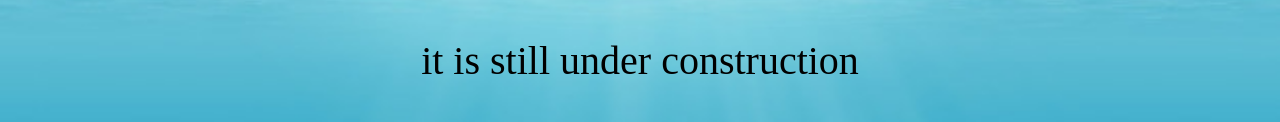
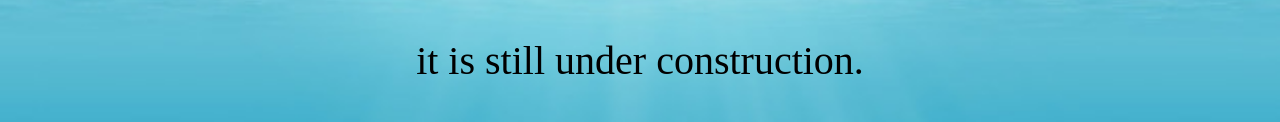
Before and after one commit to p-valenti/p-valenti.github.io, a plain HTML site: page index.html in a window 1280 px wide. Shown: the part 249-371 px from the top of the page. Drawn offline with Linux system fonts and the light colour scheme.

Commit message:
Fixed text.

```diff
--- a/index.html
+++ b/index.html
@@ -11,7 +11,7 @@
         This is a personal site of Valentina Popova.
     </p>
     <p class="however">However, </p>
-    <p> it is still under construction</p>
+    <p> it is still under construction.</p>
     <div class="progress blue shine">
         <span style="width: 10%"></span>
     </div>
```
